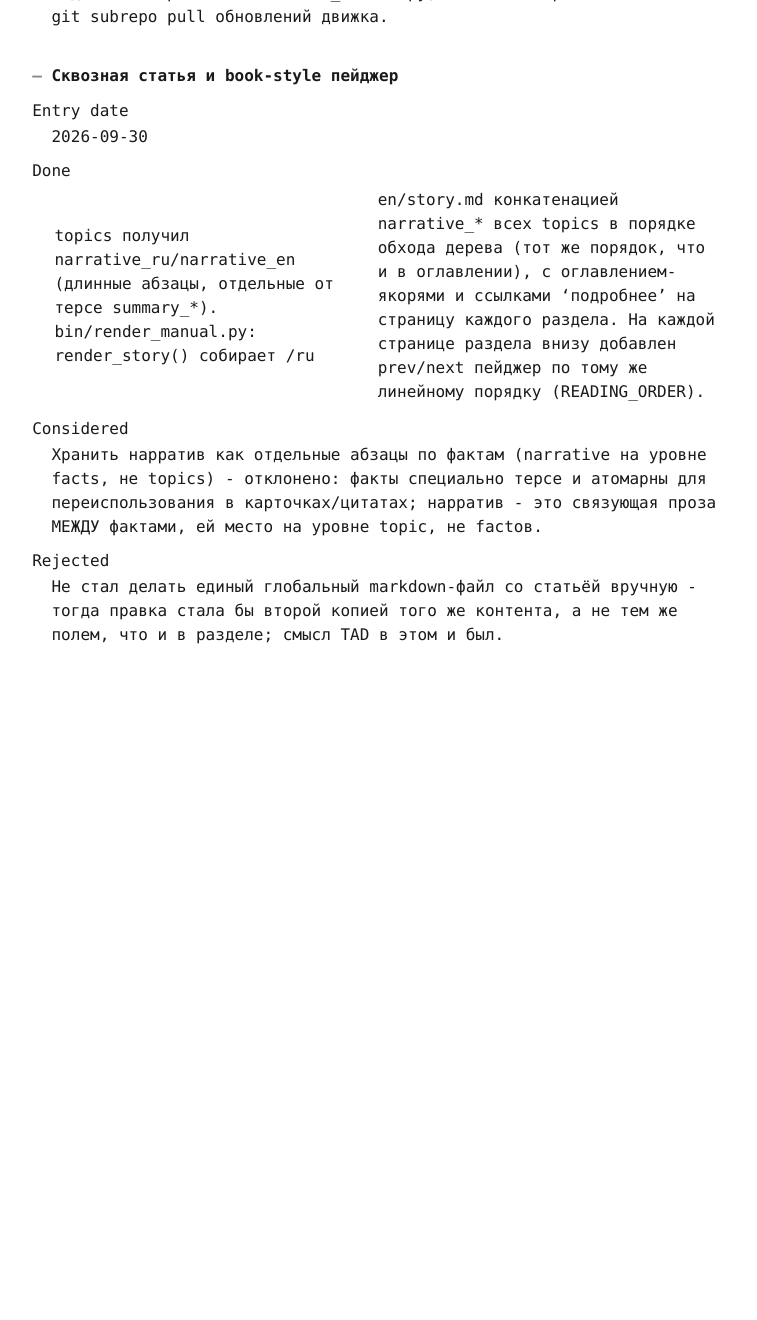
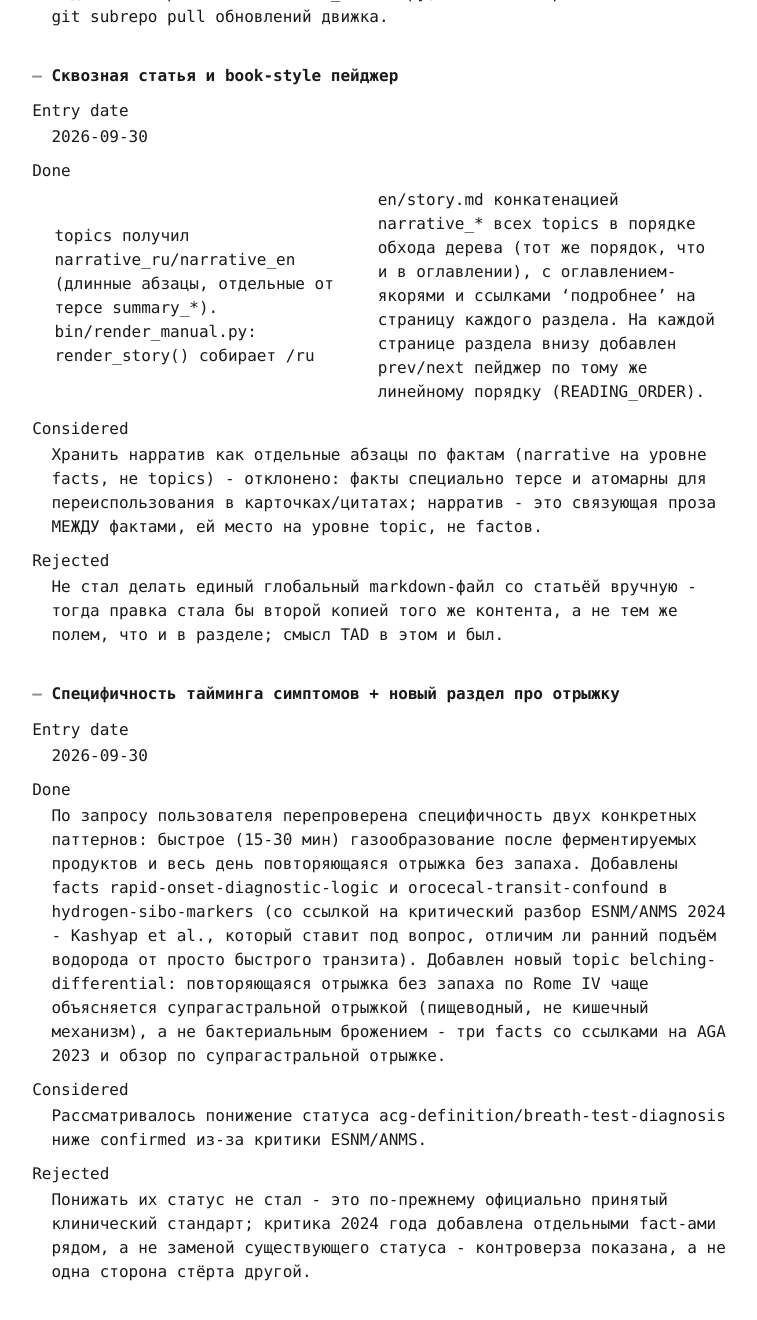
Before and after one commit to open-commons-observatory/human-manual-oco, a Jekyll site: the page built from docs/session_log.md, in a window 1280 px wide and 1400 px high, scrolled down 798 px. Shown: the top 1320 px of the window, without its empty margins (261-1018 px from the left). Built offline with Jekyll 4.4.1, drawn with Linux system fonts in a browser that asks for light colours; our own code applies the rules of GitHub Pages for plain Markdown files; before the commit the page ends 1561 px from its top, so only the background shows below that.

```diff
--- a/data/session_log.json
+++ b/data/session_log.json
@@ -1,2 +1,3 @@
 {"id":"sibo-sifo-launch","entry_date":"2026-09-30","title":"Запуск мануала: тема SIBO/SIFO","done":"Репозиторий создан из шаблона creation-guidelines/text-as-data-template. Схема расширена под мануал: topics (иерархия через relations/subtopic-of), facts (statement + короткая цитата + перевод + статус доказательности), sources, fact_sources (цитирование). Присланный пользователем текст по СИБР/СИФО проверен по первоисточникам (ACG 2020, Merck Manual, AMBOSS, Nutrients 2025, Chedid 2014, BRIEF-SIBO protocol, обзор по функциональной диспепсии, обзор по биоплёнкам, JHR case report) и переписан с явными статусами: confirmed / preliminary / mechanistic / disputed / insufficient-evidence.","considered":"Единая англоязычная схема с _ru/_en колонками вместо раздельных таблиц per-locale - проще поддерживать consistency и проще генерировать оба языка одним проходом рендера.","rejected":"Не стал трогать .tad/tools/render.py (даёт только плоские per-table страницы) - вместо этого двуязычный рендер с хлебными крошками сделан отдельным скриптом bin/render_manual.py, чтобы не терять возможность git subrepo pull обновлений движка."}
 {"id":"narrative-and-pager","entry_date":"2026-09-30","title":"Сквозная статья и book-style пейджер","done":"topics получил narrative_ru/narrative_en (длинные абзацы, отдельные от терсе summary_*). bin/render_manual.py: render_story() собирает /ru|en/story.md конкатенацией narrative_* всех topics в порядке обхода дерева (тот же порядок, что и в оглавлении), с оглавлением-якорями и ссылками 'подробнее' на страницу каждого раздела. На каждой странице раздела внизу добавлен prev/next пейджер по тому же линейному порядку (READING_ORDER).","considered":"Хранить нарратив как отдельные абзацы по фактам (narrative на уровне facts, не topics) - отклонено: факты специально терсе и атомарны для переиспользования в карточках/цитатах; нарратив - это связующая проза МЕЖДУ фактами, ей место на уровне topic, не factов.","rejected":"Не стал делать единый глобальный markdown-файл со статьёй вручную - тогда правка стала бы второй копией того же контента, а не тем же полем, что и в разделе; смысл TAD в этом и был."}
+{"id":"symptom-specificity-review","entry_date":"2026-09-30","title":"Специфичность тайминга симптомов + новый раздел про отрыжку","done":"По запросу пользователя перепроверена специфичность двух конкретных паттернов: быстрое (15-30 мин) газообразование после ферментируемых продуктов и весь день повторяющаяся отрыжка без запаха. Добавлены facts rapid-onset-diagnostic-logic и orocecal-transit-confound в hydrogen-sibo-markers (со ссылкой на критический разбор ESNM/ANMS 2024 - Kashyap et al., который ставит под вопрос, отличим ли ранний подъём водорода от просто быстрого транзита). Добавлен новый topic belching-differential: повторяющаяся отрыжка без запаха по Rome IV чаще объясняется супрагастральной отрыжкой (пищеводный, не кишечный механизм), а не бактериальным брожением - три facts со ссылками на AGA 2023 и обзор по супрагастральной отрыжке.","considered":"Рассматривалось понижение статуса acg-definition/breath-test-diagnosis ниже confirmed из-за критики ESNM/ANMS.","rejected":"Понижать их статус не стал - это по-прежнему официально принятый клинический стандарт; критика 2024 года добавлена отдельными fact-ами рядом, а не заменой существующего статуса - контроверза показана, а не одна сторона стёрта другой."}
--- a/docs/session_log.md
+++ b/docs/session_log.md
@@ -32,3 +32,19 @@
 
 Rejected
 : Не стал делать единый глобальный markdown-файл со статьёй вручную - тогда правка стала бы второй копией того же контента, а не тем же полем, что и в разделе; смысл TAD в этом и был.
+
+
+<a id="symptom-specificity-review"></a>
+### Специфичность тайминга симптомов + новый раздел про отрыжку
+
+Entry date
+: 2026-09-30
+
+Done
+: По запросу пользователя перепроверена специфичность двух конкретных паттернов: быстрое (15-30 мин) газообразование после ферментируемых продуктов и весь день повторяющаяся отрыжка без запаха. Добавлены facts rapid-onset-diagnostic-logic и orocecal-transit-confound в hydrogen-sibo-markers (со ссылкой на критический разбор ESNM/ANMS 2024 - Kashyap et al., который ставит под вопрос, отличим ли ранний подъём водорода от просто быстрого транзита). Добавлен новый topic belching-differential: повторяющаяся отрыжка без запаха по Rome IV чаще объясняется супрагастральной отрыжкой (пищеводный, не кишечный механизм), а не бактериальным брожением - три facts со ссылками на AGA 2023 и обзор по супрагастральной отрыжке.
+
+Considered
+: Рассматривалось понижение статуса acg-definition/breath-test-diagnosis ниже confirmed из-за критики ESNM/ANMS.
+
+Rejected
+: Понижать их статус не стал - это по-прежнему официально принятый клинический стандарт; критика 2024 года добавлена отдельными fact-ами рядом, а не заменой существующего статуса - контроверза показана, а не одна сторона стёрта другой.
```
Also changed, not shown: bin/seed.py (+5 -4 lines).
